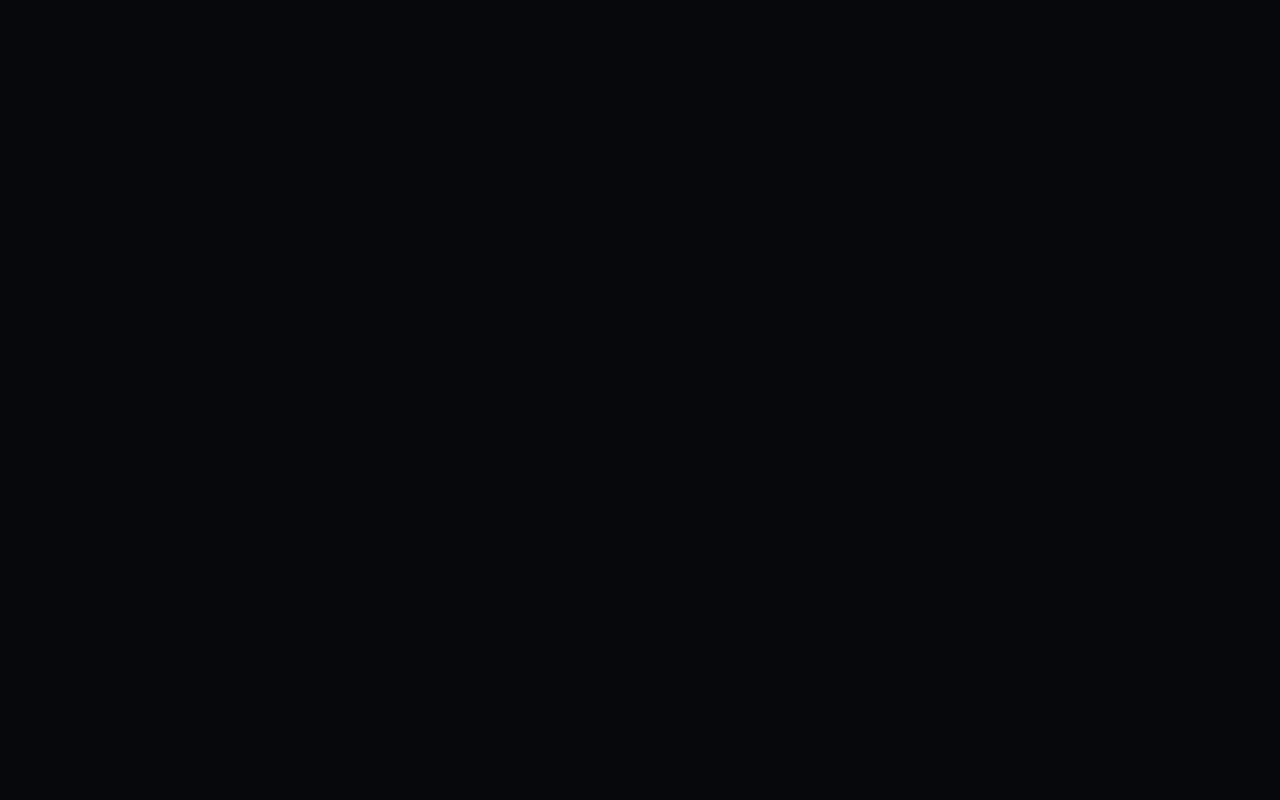
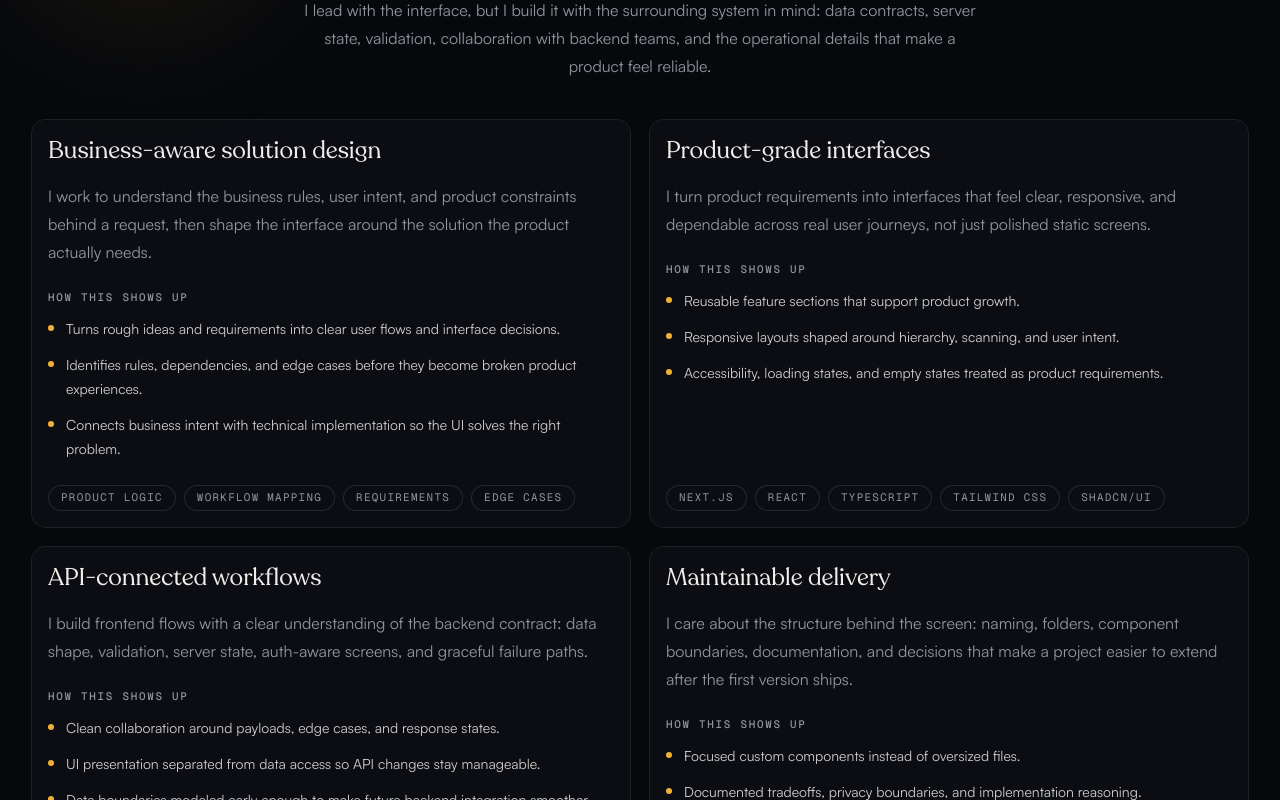
Before and after one commit to Dev-Iyke/portfolio-web, a Next.js app: page / in a window 1280 px wide. Shown: the part 2920-3720 px from the top of the page. Before the commit the page ends 2847 px from the top, so only its background shows below. Built offline with nearby package versions, Linux system fonts and the light colour scheme.

Commit message:
Implemented capabilities section

```diff
--- a/src/app/page.tsx
+++ b/src/app/page.tsx
@@ -1,3 +1,4 @@
+import { CapabilityNarrativeSection } from "@/features/capabilities/components/CapabilityNarrativeSection";
 import { FoundationHero } from "@/features/home/components/FoundationHero";
 import { SelectedWorkSection } from "@/features/projects/components/SelectedWorkSection";
 
@@ -6,6 +7,7 @@ export default function Home() {
     <main id="main-content" className="flex-1">
       <FoundationHero />
       <SelectedWorkSection />
+      <CapabilityNarrativeSection />
     </main>
   );
 }
--- /dev/null
+++ b/src/features/capabilities/components/CapabilityCard.tsx
@@ -0,0 +1,52 @@
+import {
+  Card,
+  CardContent,
+  CardHeader,
+  CardTitle,
+} from "@/components/ui/card";
+import type { Capability } from "@/features/capabilities/types/capability";
+
+export function CapabilityCard({ capability }: { capability: Capability }) {
+  return (
+    <Card className="h-full border-border/70 bg-card/70 transition-colors hover:border-signal/35">
+      <CardHeader>
+        <CardTitle className="text-2xl leading-tight">
+          {capability.title}
+        </CardTitle>
+      </CardHeader>
+      <CardContent className="flex flex-1 flex-col gap-6">
+        <p className="text-sm leading-7 text-muted-foreground sm:text-base">
+          {capability.summary}
+        </p>
+
+        <div>
+          <p className="mb-3 font-mono text-[0.68rem] font-medium tracking-[0.16em] text-muted-foreground uppercase">
+            How this shows up
+          </p>
+          <ul className="space-y-3 text-sm leading-6 text-foreground/85">
+            {capability.proofPoints.map((point) => (
+              <li key={point} className="flex gap-3">
+                <span
+                  className="mt-2 size-1.5 shrink-0 rounded-full bg-signal"
+                  aria-hidden="true"
+                />
+                <span>{point}</span>
+              </li>
+            ))}
+          </ul>
+        </div>
+
+        <ul className="mt-auto flex flex-wrap gap-2" aria-label="Related tools">
+          {capability.tools.map((tool) => (
+            <li
+              key={tool}
+              className="rounded-full border border-border bg-surface px-3 py-1 font-mono text-[0.68rem] uppercase tracking-[0.12em] text-muted-foreground"
+            >
+              {tool}
+            </li>
+          ))}
+        </ul>
+      </CardContent>
+    </Card>
+  );
+}
--- /dev/null
+++ b/src/features/capabilities/components/CapabilityNarrativeSection.tsx
@@ -0,0 +1,48 @@
+import { PageContainer } from "@/components/layout/PageContainer";
+import { Section } from "@/components/layout/Section";
+import { Reveal } from "@/components/motion/Reveal";
+import { CapabilityCard } from "@/features/capabilities/components/CapabilityCard";
+import { capabilities } from "@/features/capabilities/data/capabilities";
+
+export function CapabilityNarrativeSection() {
+  return (
+    <Section className="relative overflow-hidden">
+      <div
+        className="pointer-events-none absolute left-0 top-24 h-72 w-72 rounded-full bg-signal/8 blur-3xl"
+        aria-hidden="true"
+      />
+      <PageContainer>
+        <Reveal distance={16}>
+          <div className="mx-auto max-w-3xl text-center">
+            <p className="mb-4 font-mono text-xs font-medium tracking-[0.2em] text-muted-foreground uppercase">
+              What I bring
+            </p>
+            <h2 className="font-heading text-3xl leading-tight font-semibold tracking-[0.01em] text-balance sm:text-4xl lg:text-5xl">
+              Interfaces that solve product problems and hold up in real
+              systems.
+            </h2>
+            <p className="mx-auto mt-5 max-w-2xl text-base leading-7 text-muted-foreground">
+              I lead with the interface, but I build it with the surrounding
+              system in mind: data contracts, server state, validation,
+              collaboration with backend teams, and the operational details
+              that make a product feel reliable.
+            </p>
+          </div>
+        </Reveal>
+
+        <div className="mt-10 grid gap-5 md:grid-cols-2">
+          {capabilities.map((capability, index) => (
+            <Reveal
+              key={capability.title}
+              delay={0.08 * index}
+              distance={20}
+              className="min-h-full"
+            >
+              <CapabilityCard capability={capability} />
+            </Reveal>
+          ))}
+        </div>
+      </PageContainer>
+    </Section>
+  );
+}
--- /dev/null
+++ b/src/features/capabilities/data/capabilities.ts
@@ -0,0 +1,48 @@
+import type { Capability } from "@/features/capabilities/types/capability";
+
+export const capabilities = [
+  {
+    title: "Business-aware solution design",
+    summary:
+      "I work to understand the business rules, user intent, and product constraints behind a request, then shape the interface around the solution the product actually needs.",
+    proofPoints: [
+      "Turns rough ideas and requirements into clear user flows and interface decisions.",
+      "Identifies rules, dependencies, and edge cases before they become broken product experiences.",
+      "Connects business intent with technical implementation so the UI solves the right problem.",
+    ],
+    tools: ["Product logic", "Workflow mapping", "Requirements", "Edge cases"],
+  },
+  {
+    title: "Product-grade interfaces",
+    summary:
+      "I turn product requirements into interfaces that feel clear, responsive, and dependable across real user journeys, not just polished static screens.",
+    proofPoints: [
+      "Reusable feature sections that support product growth.",
+      "Responsive layouts shaped around hierarchy, scanning, and user intent.",
+      "Accessibility, loading states, and empty states treated as product requirements.",
+    ],
+    tools: ["Next.js", "React", "TypeScript", "Tailwind CSS", "shadcn/ui"],
+  },
+  {
+    title: "API-connected workflows",
+    summary:
+      "I build frontend flows with a clear understanding of the backend contract: data shape, validation, server state, auth-aware screens, and graceful failure paths.",
+    proofPoints: [
+      "Clean collaboration around payloads, edge cases, and response states.",
+      "UI presentation separated from data access so API changes stay manageable.",
+      "Data boundaries modeled early enough to make future backend integration smoother.",
+    ],
+    tools: ["REST APIs", "TanStack Query", "Validation", "Auth flows"],
+  },
+  {
+    title: "Maintainable delivery",
+    summary:
+      "I care about the structure behind the screen: naming, folders, component boundaries, documentation, and decisions that make a project easier to extend after the first version ships.",
+    proofPoints: [
+      "Focused custom components instead of oversized files.",
+      "Documented tradeoffs, privacy boundaries, and implementation reasoning.",
+      "Room for future backend, CMS, and content workflows without reshaping the UI from scratch.",
+    ],
+    tools: ["Feature folders", "Design tokens", "Motion", "Documentation"],
+  },
+] as const satisfies readonly Capability[];
--- /dev/null
+++ b/src/features/capabilities/types/capability.ts
@@ -0,0 +1,6 @@
+export interface Capability {
+  readonly title: string;
+  readonly summary: string;
+  readonly proofPoints: readonly string[];
+  readonly tools: readonly string[];
+}
```
Also changed, not shown: 1 other file (tests, documents, lock files or other folders).
